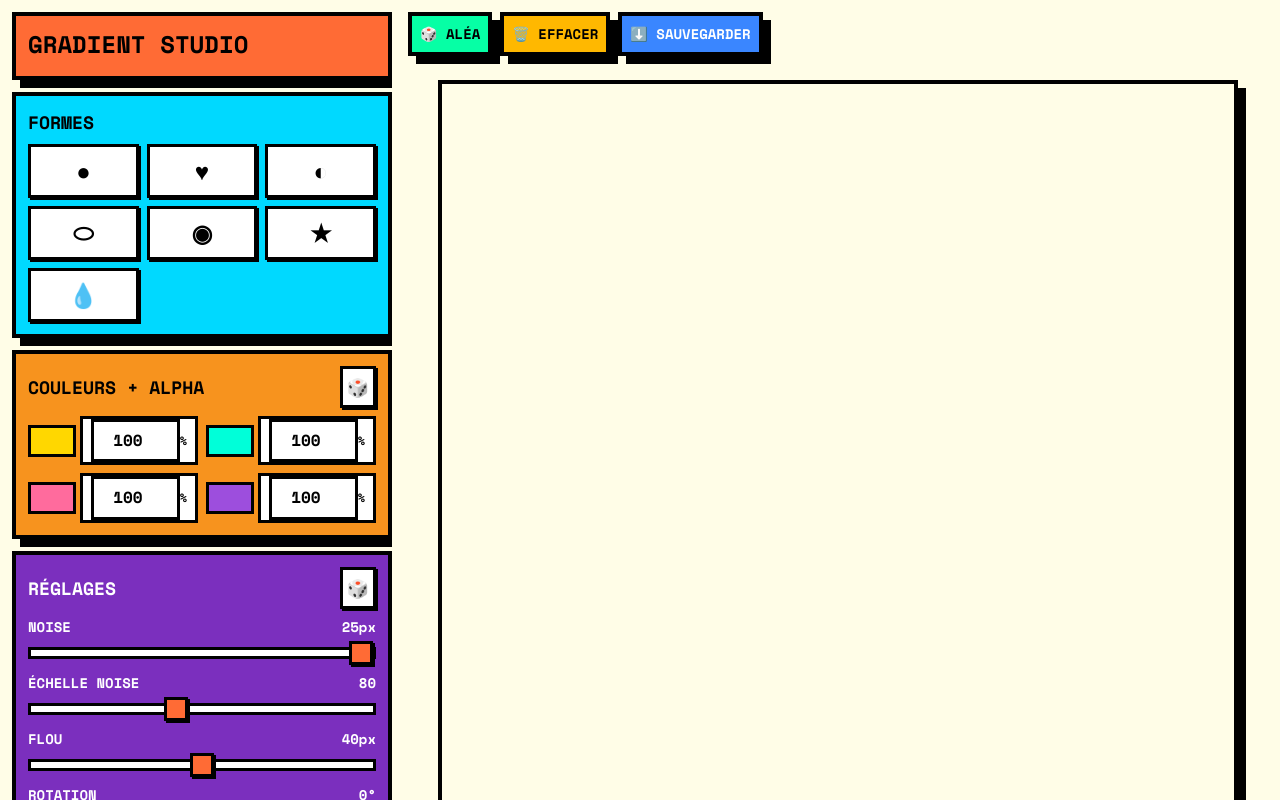
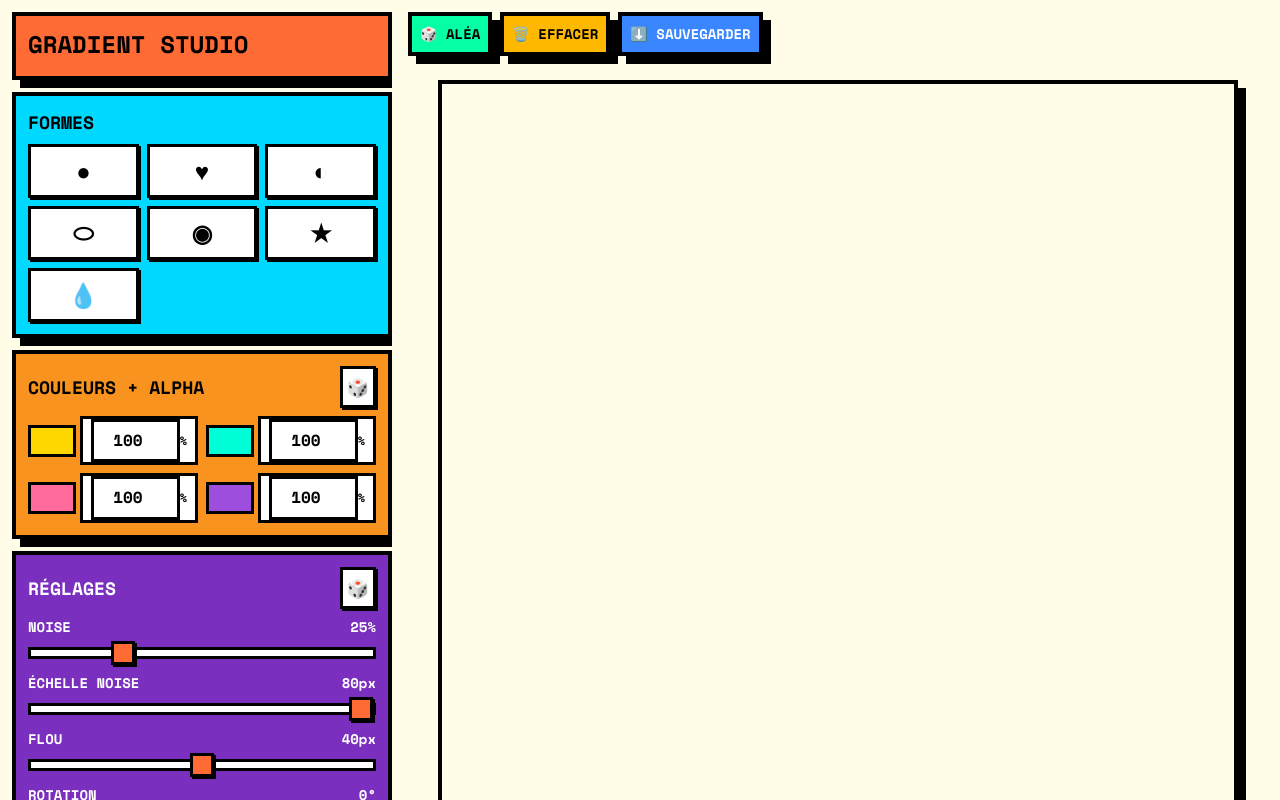
Before and after one commit to Walkberg/gradient-shape, a React (Vite) app in the folder gradient-shape/: page / in a window 1280 px wide. Built offline with nearby package versions, Linux system fonts and the light colour scheme.

Commit message:
feat: update noise intensity and scale randomization in SettingsPanel and GradientStudioProvider

```diff
--- a/gradient-shape/src/components/SettingsPanel.tsx
+++ b/gradient-shape/src/components/SettingsPanel.tsx
@@ -15,8 +15,8 @@ export function SettingsPanel() {
   } = useGradientStudio();
 
   const randomizeSettings = () => {
-    setNoiseIntensity(Math.floor(Math.random() * 8) + 1);
-    setNoiseScale(Math.floor(Math.random() * 60) + 60);
+    setNoiseIntensity(Math.floor(Math.random() * 100));
+    setNoiseScale(Math.floor(Math.random() * 10));
     setRotation(Math.floor(Math.random() * 360));
     setBlur(Math.floor(Math.random() * 30) + 30);
   };
@@ -37,12 +37,12 @@ export function SettingsPanel() {
       <div className="mb-2">
         <label className="block mb-1 font-bold text-sm flex justify-between">
           <span>NOISE</span>
-          <span>{noiseIntensity}px</span>
+          <span>{noiseIntensity}%</span>
         </label>
         <input
           type="range"
           min="0"
-          max="8"
+          max="100"
           value={noiseIntensity}
           onChange={(e) => setNoiseIntensity(parseInt(e.target.value))}
         />
@@ -51,12 +51,12 @@ export function SettingsPanel() {
       <div className="mb-2">
         <label className="block mb-1 font-bold text-sm flex justify-between">
           <span>ÉCHELLE NOISE</span>
-          <span>{noiseScale}</span>
+          <span>{noiseScale}px</span>
         </label>
         <input
           type="range"
-          min="30"
-          max="150"
+          min="0"
+          max="10"
           value={noiseScale}
           onChange={(e) => setNoiseScale(parseInt(e.target.value))}
         />
--- a/gradient-shape/src/providers/GradientStudioProvider.tsx
+++ b/gradient-shape/src/providers/GradientStudioProvider.tsx
@@ -607,8 +607,8 @@ export function GradientStudioProvider({
           Math.floor(Math.random() * 40) + 60,
           Math.floor(Math.random() * 40) + 60,
         ],
-        noiseIntensity: Math.floor(Math.random() * 30) + 15,
-        noiseScale: Math.floor(Math.random() * 60) + 60,
+        noiseIntensity: Math.floor(Math.random() * 50),
+        noiseScale: Math.floor(Math.random() * 10),
         rotation: Math.floor(Math.random() * 360),
         blur: Math.floor(Math.random() * 30) + 30,
         id: Date.now() + i,
```
